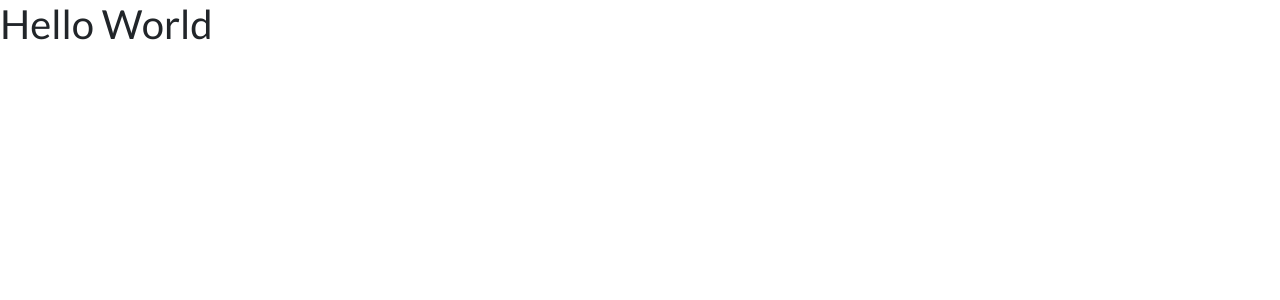
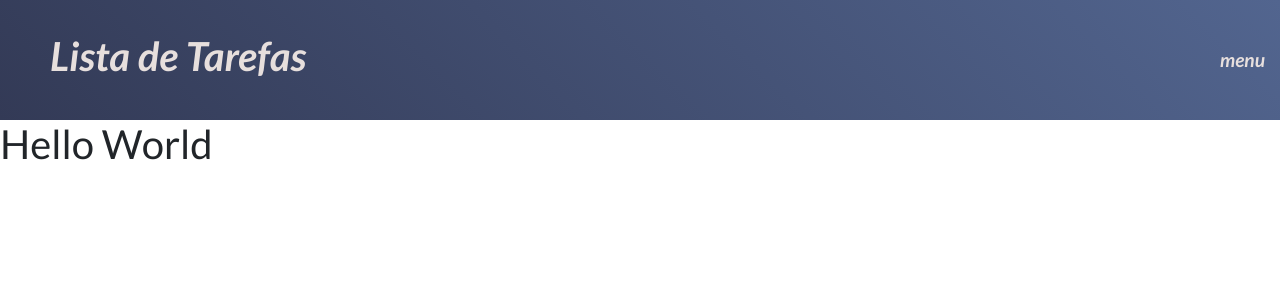
Before and after one commit to Zeonnatios/ebyrt-challenge-frontend, a React (Create React App) app: page /todoList in a window 1280 px wide. Shown: the top 300 px of the page. Built offline with nearby package versions, Linux system fonts and the light colour scheme.

Commit message:
feat: adicionando header da lista de tarefas

```diff
--- /dev/null
+++ b/src/components/Tasks/Header.js
@@ -0,0 +1,16 @@
+import React from 'react';
+
+function Header() {
+  return (
+    <header className="header">
+      <h1>Lista de Tarefas</h1>
+      <div className="user-info">
+        <div className="user-info-container">
+          menu
+        </div>
+      </div>
+    </header>
+  );
+}
+
+export default Header;
--- /dev/null
+++ b/src/components/Tasks/Table.js
@@ -0,0 +1,7 @@
+import React from 'react';
+
+function TodoList() {
+  return (<h1>Hello World</h1>);
+}
+
+export default TodoList;
--- /dev/null
+++ b/src/components/Tasks/index.js
@@ -0,0 +1,2 @@
+export { default as Header } from './Header';
+export { default as Table } from './Table';
--- a/src/pages/TodoList.js
+++ b/src/pages/TodoList.js
@@ -1,14 +1,13 @@
-import React, { Component } from 'react';
+import React from 'react';
+import { Header, Table } from '../components/Tasks';
 
-class TodoList extends Component {
-  constructor(props) {
-    super(props);
-    this.state = { };
-  }
-
-  render() {
-    return (<h1>Hello World</h1>);
-  }
+function TodoList() {
+  return (
+    <div>
+      <Header />
+      <Table />
+    </div>
+  );
 }
 
 export default TodoList;
```
Also changed, not shown: 1 other file (tests, documents, lock files or other folders).
